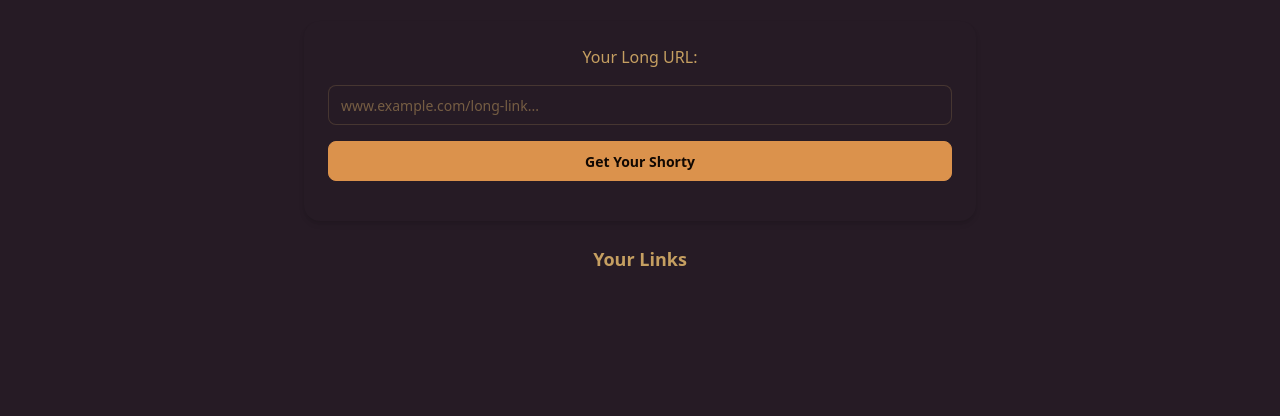
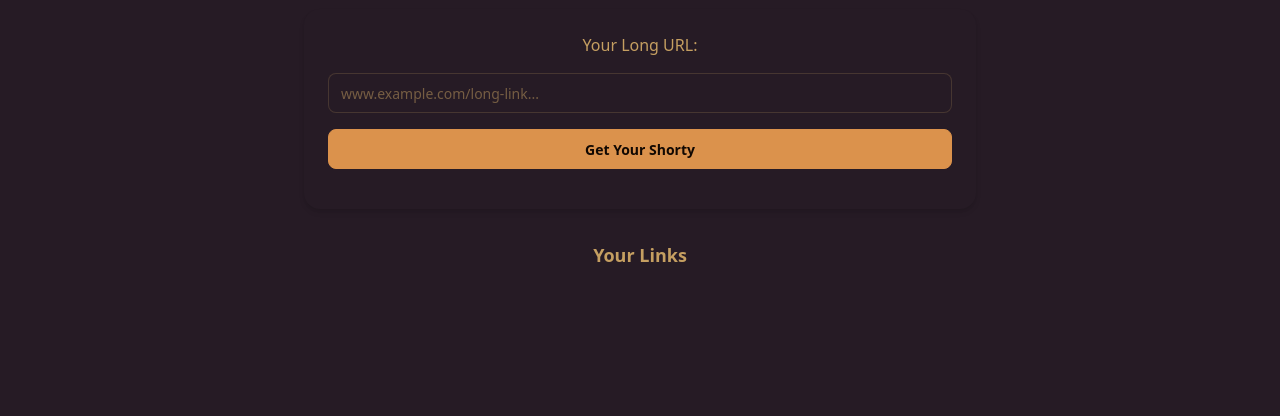
Before and after one commit to Robb-Designs/url-shortener, a website: page index.html in a window 1280 px wide. Shown: the part 349-765 px from the top of the page. Drawn offline with nearby package versions, Linux system fonts and the light colour scheme.

Commit message:
added more design separation in saved links container

```diff
--- a/index.html
+++ b/index.html
@@ -88,8 +88,11 @@
 
                 </div>
 
-                <div class="saved-links-container">
+                <div class="saved-links-container  mt-8 space-y-4">
+                    <div>
                     <h2 class="text-lg font-semibold">Your Links</h2>
+                    </div>
+
                     <div id="links-list" class="space-y-2"></div>
                 </div>
             </div>
```
Also changed, not shown: dist/output.css.
